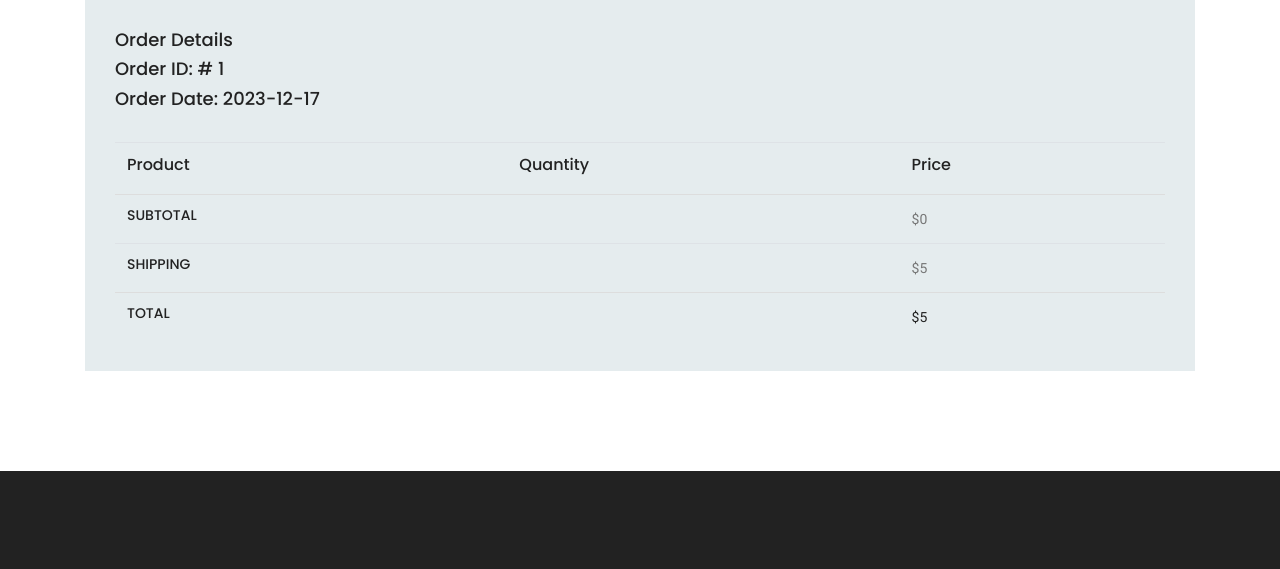
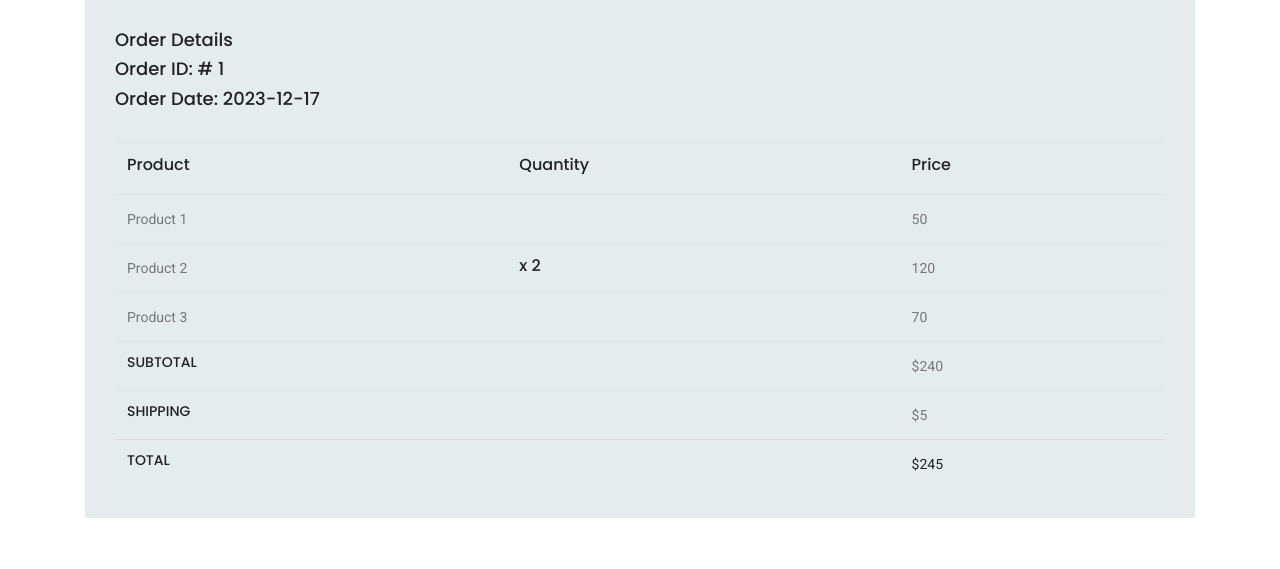
Before and after one commit to JaafarAbdalmajeed/E-commerce-Web-Application, a PHP site: page /E-commerce-Web-Application/confirmation.php in a window 1280 px wide. Shown: the part 598-1167 px from the top of the page. Run offline with PHP 8.4, Linux system fonts and the light colour scheme; data comes from the database, SQL or seed files in the repository; data that the repository does not hold is empty; some libraries are stand-ins or nearby versions.

Commit message:
for checkout last last

```diff
--- a/confirmation.php
+++ b/confirmation.php
@@ -205,6 +205,7 @@
 						</thead>
 						<tbody>
 							<?php
+								$product_array = explode(",",$order_details[0]['products_id']);
 								$quant_array = explode(",",$order_details[0]['products_quantity']);
 								$count = 0; $sum = 0;
 								foreach ($product_array as $product_id) {
```
